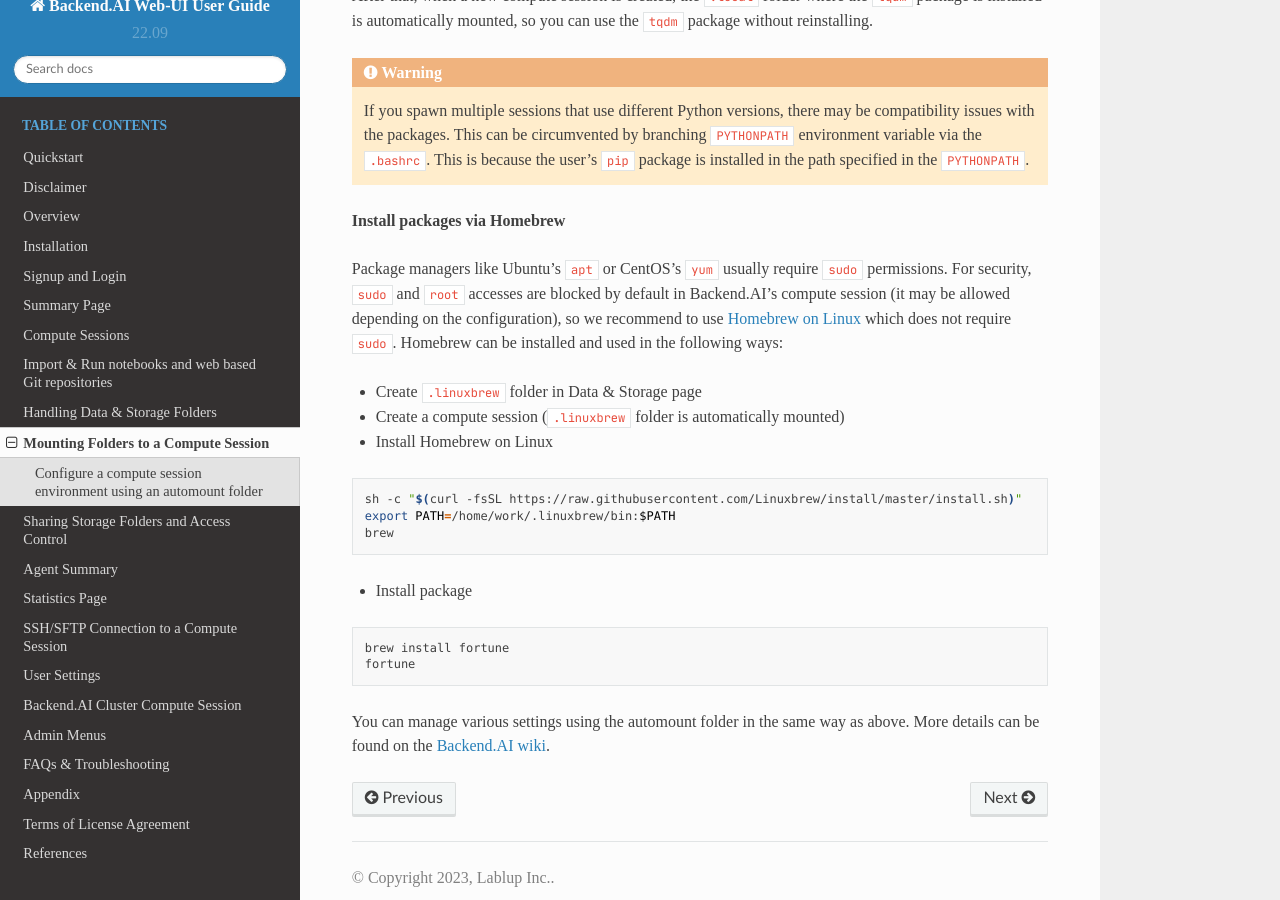
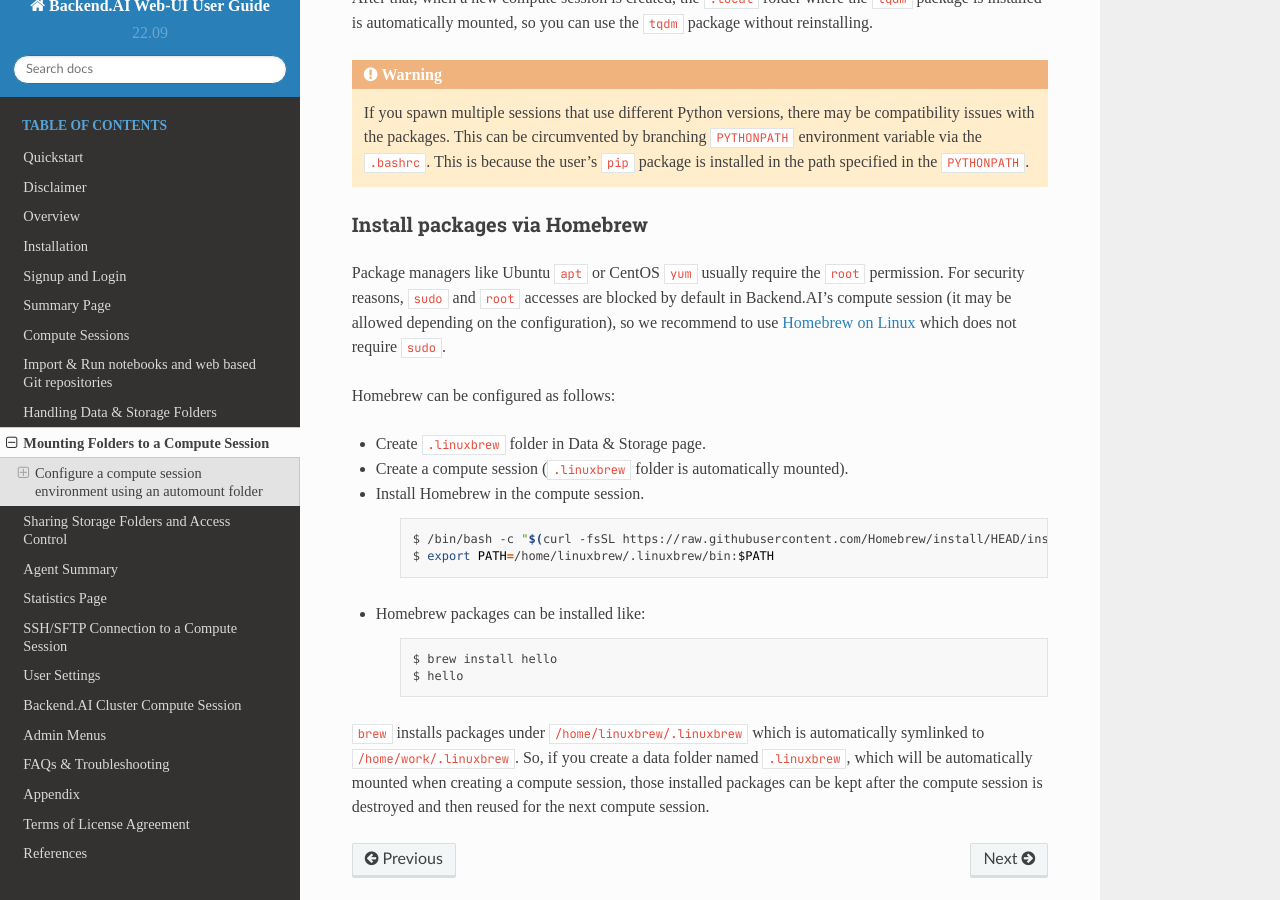
Before and after one commit to lablup/backend.ai-docs-webui, a Sphinx documentation site: the page built from docs/mount_vfolder/mount_vfolder.rst, in a window 1280 px wide and 900 px high, scrolled down 3013 px. Built offline with Sphinx 7.4.7 and the Read the Docs theme 2.0.0, drawn with Linux system fonts in a browser that asks for light colours; some web fonts are replaced.

Commit message:
docs: update guide on using Homebrew

```diff
--- a/docs/mount_vfolder/mount_vfolder.rst
+++ b/docs/mount_vfolder/mount_vfolder.rst
@@ -106,32 +109,37 @@
    because the user's ``pip`` package is installed in the path specified in the
    ``PYTHONPATH``.
 
-**Install packages via Homebrew**
+.. _using-linuxbrew-with-automountfolder:
 
-Package managers like Ubuntu's ``apt`` or CentOS's ``yum`` usually require
-``sudo`` permissions. For security, ``sudo`` and ``root`` accesses are blocked
-by default in Backend.AI's compute session (it may be allowed depending on the
-configuration), so we recommend to use `Homebrew on Linux
+Install packages via Homebrew
+^^^^^^^^^^^^^^^^^^^^^^^^^^^^^
+
+Package managers like Ubuntu ``apt`` or CentOS ``yum`` usually require the
+``root`` permission. For security reasons, ``sudo`` and ``root`` accesses are
+blocked by default in Backend.AI's compute session (it may be allowed depending
+on the configuration), so we recommend to use `Homebrew on Linux
 <https://docs.brew.sh/Homebrew-on-Linux>`_ which does not require ``sudo``.
-Homebrew can be installed and used in the following ways:
 
-- Create ``.linuxbrew`` folder in Data & Storage page
-- Create a compute session (``.linuxbrew`` folder is automatically mounted)
-- Install Homebrew on Linux
+Homebrew can be configured as follows:
 
-.. code-block:: shell
+- Create ``.linuxbrew`` folder in Data & Storage page.
+- Create a compute session (``.linuxbrew`` folder is automatically mounted).
+- Install Homebrew in the compute session.
 
-   sh -c "$(curl -fsSL https://raw.githubusercontent.com/Linuxbrew/install/master/install.sh)"
-   export PATH=/home/work/.linuxbrew/bin:$PATH
-   brew
+   .. code-block:: shell
 
-- Install package
+      $ /bin/bash -c "$(curl -fsSL https://raw.githubusercontent.com/Homebrew/install/HEAD/install.sh)"
+      $ export PATH=/home/linuxbrew/.linuxbrew/bin:$PATH
 
-.. code-block:: shell
+- Homebrew packages can be installed like:
 
-   brew install fortune
-   fortune
+   .. code-block:: shell
 
-You can manage various settings using the automount folder in the same way as
-above. More details can be found on the `Backend.AI wiki
-<https://github.com/lablup/backend.ai/blob/master/docs/install/install-user-programs.rst>`_.
+      $ brew install hello
+      $ hello
+
+``brew`` installs packages under ``/home/linuxbrew/.linuxbrew`` which is
+automatically symlinked to ``/home/work/.linuxbrew``. So, if you create a data
+folder named ``.linuxbrew``, which will be automatically mounted when creating a
+compute session, those installed packages can be kept after the compute session
+is destroyed and then reused for the next compute session.
```
Also changed, not shown: other parts of docs/mount_vfolder/mount_vfolder.rst (+4 -1 lines), docs/trouble_shooting/trouble_shooting.rst (+11 -27 lines), 2 other files.
